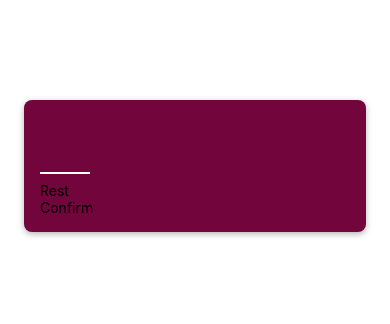
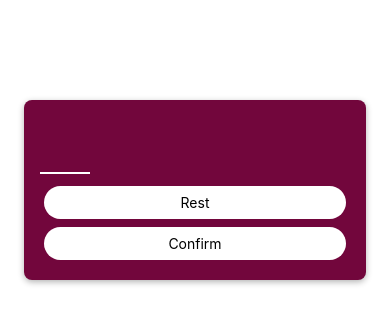
Before and after one commit to Azzam-Aldulaylan/React-Native, a React Native app: screen / in a window 390 px wide. Shown: the top 324 px of the page. Built offline with nearby package versions, Linux system fonts and the light colour scheme.

Commit message:
Adding buttons and styling them.

```diff
--- a/components/PrimaryButton.js
+++ b/components/PrimaryButton.js
@@ -1,9 +1,48 @@
-import {View, Text} from 'react-native';
+import { View, Text, Pressable, StyleSheet } from "react-native";
 
-function PrimaryButton({children}) {
-    return <View>
-        <Text>{children}</Text>
+function PrimaryButton({ children }) {
+  function pressHandler() {
+    console.log("Pressed!");
+  }
+
+  return (
+    <View style={styles.outterButtonContainer}>
+      <Pressable
+        style={({ pressed }) =>
+          pressed
+            ? [styles.innerButtonContainer, styles.pressed]
+            : styles.innerButtonContainer
+        }
+        onPress={pressHandler}
+      >
+        <Text style={styles.buttonText}>{children}</Text>
+      </Pressable>
     </View>
+  );
 }
 
 export default PrimaryButton;
+
+const styles = StyleSheet.create({
+  outterButtonContainer: {
+    borderRadius: 26,
+    margin: 4,
+    overflow: "hidden",
+  },
+  innerButtonContainer: {
+    backgroundColor: "white",
+    paddingHorizontal: 16,
+    paddingVertical: 8,
+    shadowColor: "white",
+    shadowOffset: { width: 0, height: 2 },
+    shadowRadius: 6,
+    shadowOpacity: 0.3,
+    elevation: 2,
+  },
+  buttonText: {
+    textAlign: "center",
+  },
+  pressed: {
+    opacity: 0.75,
+  },
+});
--- a/screens/StartGameScreen.js
+++ b/screens/StartGameScreen.js
@@ -1,5 +1,5 @@
 import { TextInput, View, StyleSheet, } from "react-native";
-import PrimaryButton from "../Components/PrimaryButton";
+import PrimaryButton from "../components/PrimaryButton";
 
 function StartGameScreen() {
     return(
```
